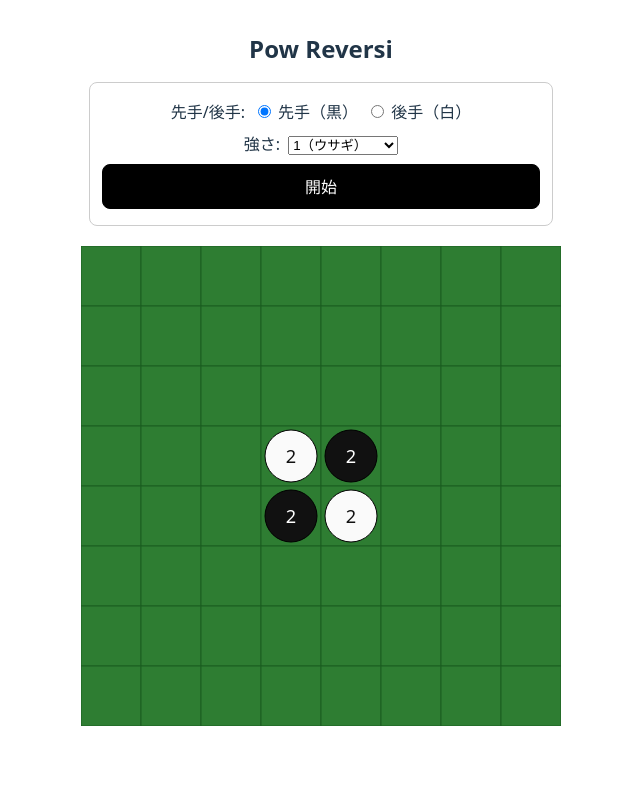
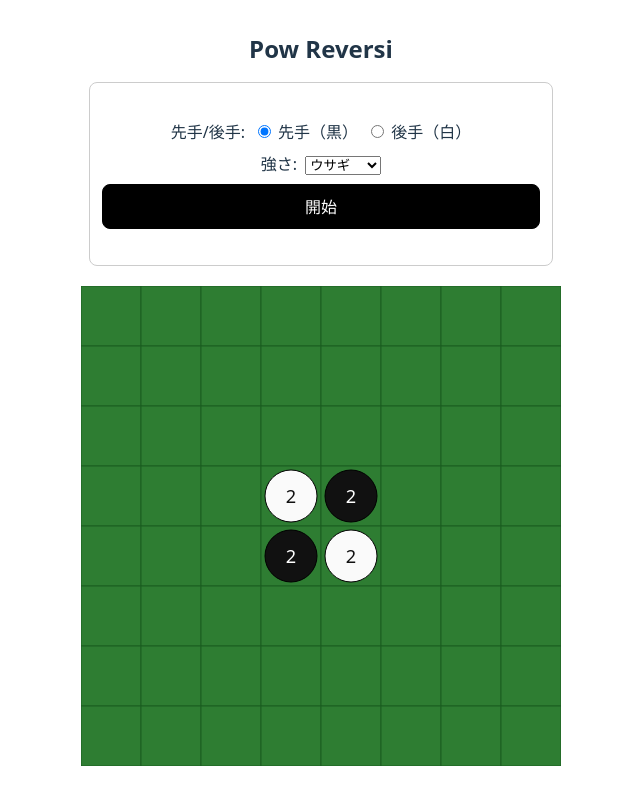
Before and after one commit to kurehajime/powpow_reversi, a React (Vite) app: page / in a window 1280 px wide. Shown: the whole page, without its empty margins (319-959 px from the left). Built offline with nearby package versions, Linux system fonts and the light colour scheme.

Commit message:
表現変更

```diff
--- a/src/components/GameElement.tsx
+++ b/src/components/GameElement.tsx
@@ -16,8 +16,18 @@ export default function GameElement() {
   const hintColor: 'black' | 'white' = field.Turn === 1 ? 'black' : 'white'
   const cellSize = 60
   const boardSize = field.Size() * cellSize
-  const topPanelHeight = 160
+  const topPanelHeight = 200
   const cpuSide: 1 | -1 = (humanSide === 1 ? -1 : 1)
+  const aiStrengthLabel = useMemo(() => {
+    switch (depth) {
+      case 0: return 'ひよこ'
+      case 1: return 'ウサギ'
+      case 2: return 'ネコ'
+      case 3: return 'オオカミ'
+      case 4: return 'ライオン'
+      case 5: return 'ドラゴン'
+    }
+  }, [depth])
   const resultText = useMemo(() => {
     if (!ended) return ''
     const { black, white } = field.Score()
@@ -99,12 +109,12 @@ export default function GameElement() {
             <div>
               強さ:
               <select value={depth} onChange={(e) => setDepth(Number(e.target.value))} style={{ marginLeft: 8 }}>
-                <option value={0}>0（ひよこ）</option>
-                <option value={1}>1（ウサギ）</option>
-                <option value={2}>2（ネコ）</option>
-                <option value={3}>3（オオカミ）</option>
-                <option value={4}>4（ライオン）</option>
-                <option value={5}>5（ドラゴン）</option>
+                <option value={0}>ひよこ</option>
+                <option value={1}>ウサギ</option>
+                <option value={2}>ネコ</option>
+                <option value={3}>オオカミ</option>
+                <option value={4}>ライオン</option>
+                <option value={5}>ドラゴン</option>
               </select>
             </div>
             <button onClick={() => { setField(Field.Initial(8)); setStatus(''); setEnded(false); setStarted(true) }}>開始</button>
@@ -112,6 +122,7 @@ export default function GameElement() {
         ) : ended ? (
           <div style={{ display: 'flex', flexDirection: 'column', gap: 8, padding: 12, border: '1px solid #ccc', borderRadius: 8, background: 'rgba(255,255,255,0.75)', width: '100%', height: '100%', boxSizing: 'border-box', justifyContent: 'center', alignItems: 'center', textAlign: 'center' }}>
             <div>{status}</div>
+            <div>AI強さ: {aiStrengthLabel}</div>
             <div style={{ display: 'flex', gap: 8, justifyContent: 'center' }}>
               <button onClick={() => { setField(Field.Initial(8)); setStatus(''); setEnded(false); setStarted(false) }}>再挑戦</button>
             </div>
@@ -120,6 +131,7 @@ export default function GameElement() {
           <div style={{ display: 'flex', flexDirection: 'column', gap: 6, padding: 12, border: '1px solid #ccc', borderRadius: 8, width: '100%', height: '100%', boxSizing: 'border-box', justifyContent: 'center', alignItems: 'center', textAlign: 'center' }}>
             <ScoreElement field={field} />
             <div>Turn: {turnLabel} {status && ` / ${status}`}</div>
+            <div>AI強さ: {aiStrengthLabel}</div>
           </div>
         )}
       </div>
```
